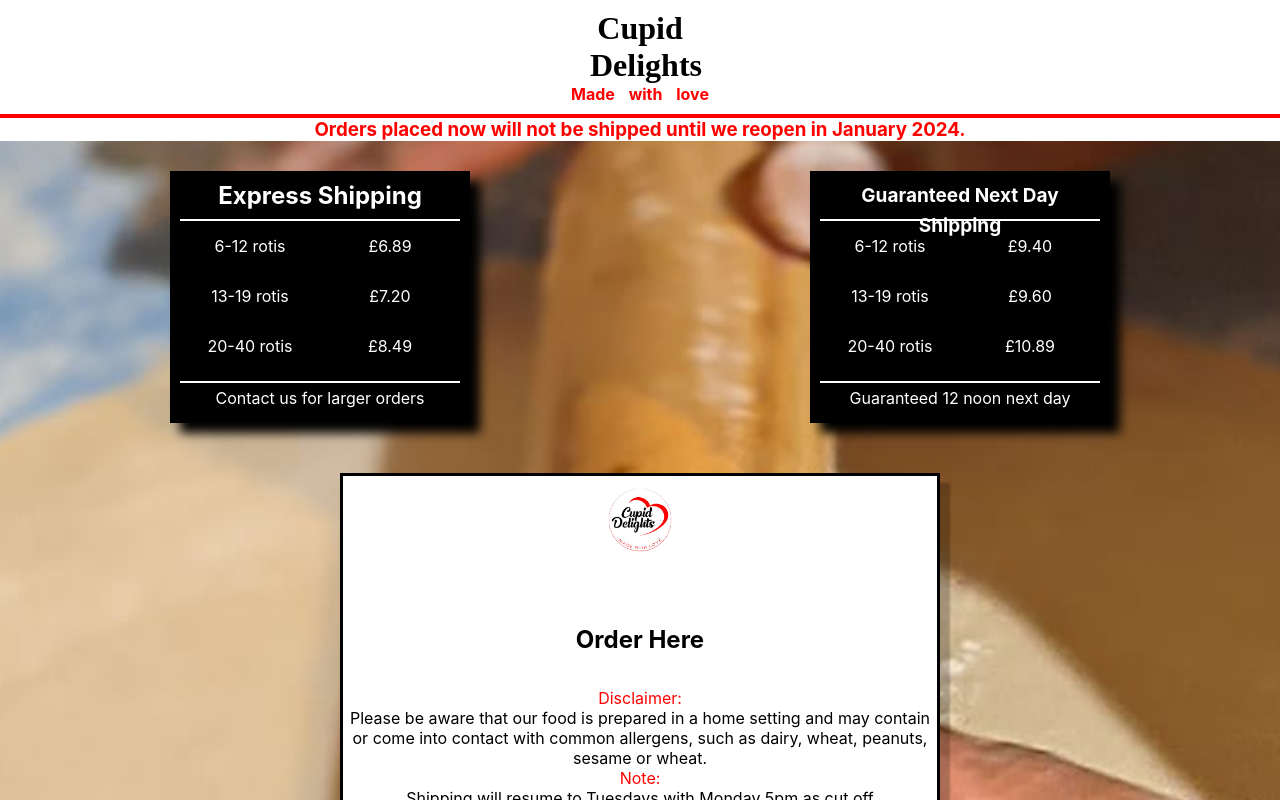
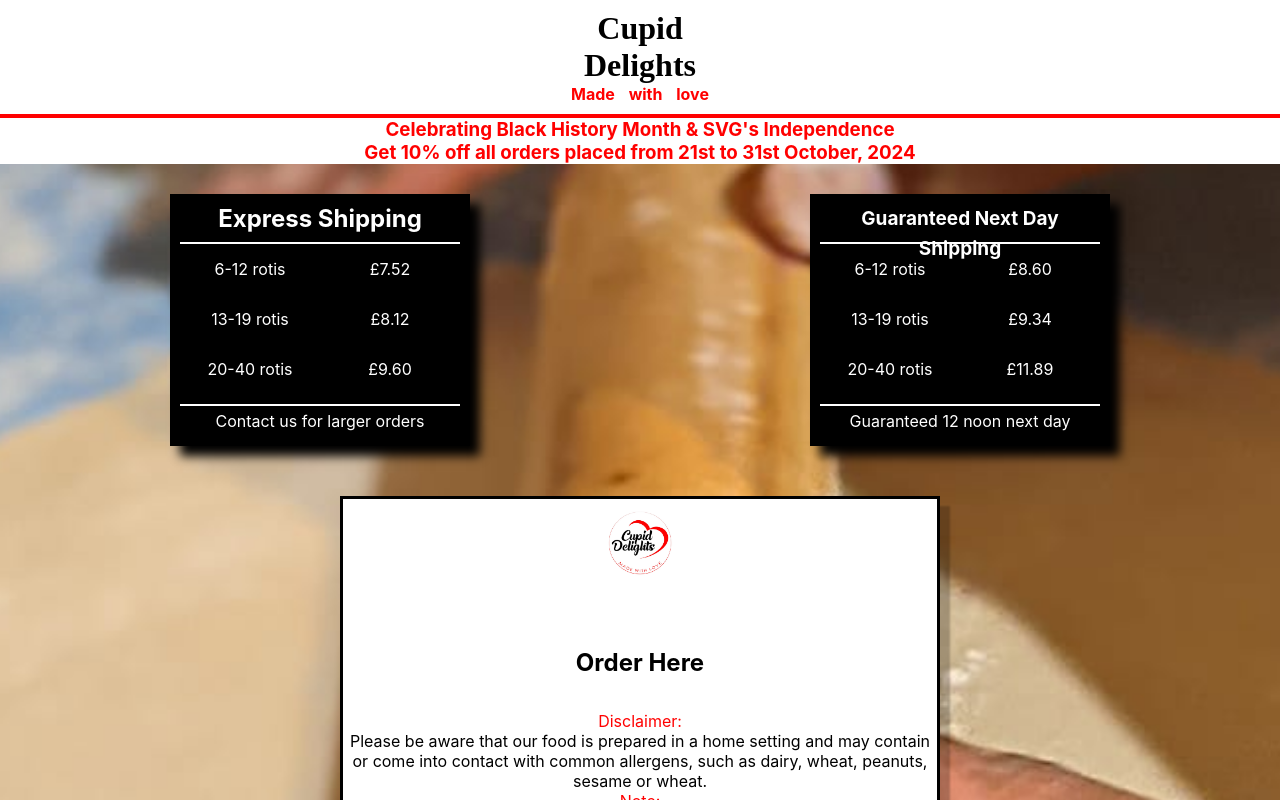
Before and after one commit to sammateo/cupid-delights, a Next.js app: page / in a window 1280 px wide. Shown: the top 800 px of the page. Built offline with nearby package versions, Linux system fonts and the light colour scheme.

Commit message:
modifications for october event

```diff
--- a/pages/api/hello.js
+++ /dev/null
@@ -1,5 +0,0 @@
-// Next.js API route support: https://nextjs.org/docs/api-routes/introduction
-
-export default (req, res) => {
-  res.status(200).json({ name: 'John Doe' })
-}
--- a/pages/index.js
+++ b/pages/index.js
@@ -6,6 +6,14 @@ import { init } from "emailjs-com";
 import ShippingInfo from "../src/ShippingInfo";
 import Content from "../src/Content";
 import Footer from "../src/Footer";
+import {
+	shipping1,
+	shipping2,
+	shipping3,
+	nextshipping1,
+	nextshipping2,
+	nextshipping3,
+} from "../src/ShippingInfo";
 init("user_I8maVpumJJ5NPgSnOdsDM");
 
 function Home() {
@@ -43,13 +51,13 @@ function Home() {
 	// const [total5, setTotal5] = useState(0);
 	// const [total6, setTotal6] = useState(0);
 
-	const [shipping1, setShipping1] = useState(6.89);
-	const [shipping2, setShipping2] = useState(7.2);
-	const [shipping3, setShipping3] = useState(8.49);
+	// const [shipping1, setShipping1] = useState(6.89);
+	// const [shipping2, setShipping2] = useState(7.2);
+	// const [shipping3, setShipping3] = useState(8.49);
 
-	const [nextshipping1, setNextShipping1] = useState(9.4);
-	const [nextshipping2, setNextShipping2] = useState(9.6);
-	const [nextshipping3, setNextShipping3] = useState(10.89);
+	// const [nextshipping1, setNextShipping1] = useState(9.4);
+	// const [nextshipping2, setNextShipping2] = useState(9.6);
+	// const [nextshipping3, setNextShipping3] = useState(10.89);
 
 	const [shipping, setShipping] = useState(0);
 
@@ -138,7 +146,13 @@ function Home() {
 				<h4>Made with love</h4>
 			</div>
 			<h3 className={styles.banner}>
-				Orders placed now will not be shipped until we reopen in January 2024.
+				<span>
+					Celebrating Black History Month & SVG's Independence
+				</span>
+				<span>
+					Get 10% off all orders placed from 21st to 31st October,
+					2024
+				</span>{" "}
 			</h3>
 
 			<ShippingInfo></ShippingInfo>
--- a/src/Content.js
+++ b/src/Content.js
@@ -77,10 +77,12 @@ export default function Content({
 			</div>
 			<h2>Order Here</h2>
 			<p className={styles.note}>
-				<span style={{ color: "red", display: "block" }}>Disclaimer:</span>
-				Please be aware that our food is prepared in a home setting and may
-				contain or come into contact with common allergens, such as dairy,
-				wheat, peanuts, sesame or wheat.
+				<span style={{ color: "red", display: "block" }}>
+					Disclaimer:
+				</span>
+				Please be aware that our food is prepared in a home setting and
+				may contain or come into contact with common allergens, such as
+				dairy, wheat, peanuts, sesame or wheat.
 			</p>
 			<p style={{ color: "red" }} className={styles.note}>
 				Note:{" "}
@@ -153,7 +155,10 @@ export default function Content({
 				// setNextDay={setNextDay}
 				setQuantity={setQuantity}
 			></Options>
-			<ShippingType changeShipType={changeShipType}></ShippingType>
+			<ShippingType
+				changeShipType={changeShipType}
+				nextDay={nextDay}
+			></ShippingType>
 			<div className={styles.cart}>
 				{total == 0 ? <h2>Cart Empty</h2> : <h2>Cart</h2>}
 				<Cartfield
--- a/src/ShippingInfo.js
+++ b/src/ShippingInfo.js
@@ -1,18 +1,28 @@
 import styles from "../styles/Shipping.module.css";
-import { useState } from "react";
+// import { useState } from "react";
+
+export const shipping1 = 7.52;
+export const shipping2 = 8.12;
+export const shipping3 = 9.6;
+
+//next day
+export const nextshipping1 = 8.6;
+export const nextshipping2 = 9.34;
+export const nextshipping3 = 11.89;
+
 export default function ShippingInfo() {
 	var formatter = new Intl.NumberFormat("en-IN", {
 		style: "currency",
 		currency: "GBP",
 	});
 
-	const [shipping1, setShipping1] = useState(6.89);
-	const [shipping2, setShipping2] = useState(7.2);
-	const [shipping3, setShipping3] = useState(8.49);
+	// const [shipping1, setShipping1] = useState(7.52);
+	// const [shipping2, setShipping2] = useState(8.12);
+	// const [shipping3, setShipping3] = useState(9.6);
 
-	const [nextshipping1, setNextShipping1] = useState(9.4);
-	const [nextshipping2, setNextShipping2] = useState(9.6);
-	const [nextshipping3, setNextShipping3] = useState(10.89);
+	// const [nextshipping1, setNextShipping1] = useState(8.6);
+	// const [nextshipping2, setNextShipping2] = useState(9.34);
+	// const [nextshipping3, setNextShipping3] = useState(11.89);
 
 	return (
 		<div className={styles.additionalInfo}>
--- a/src/ShippingType.js
+++ b/src/ShippingType.js
@@ -1,5 +1,5 @@
 import styles from "../styles/Shipping.module.css";
-export default function ShippingType({ changeShipType }) {
+export default function ShippingType({ changeShipType, nextDay }) {
 	return (
 		<div className={styles.nextDay}>
 			<label htmlFor="nextDay">Shipping Type</label>
@@ -9,6 +9,7 @@ export default function ShippingType({ changeShipType }) {
 					id="standard"
 					name="nextDay"
 					onChange={changeShipType}
+					checked={!nextDay}
 				></input>
 				<span>Express</span>
 			</p>
@@ -18,6 +19,7 @@ export default function ShippingType({ changeShipType }) {
 					id="nextDay"
 					name="nextDay"
 					onChange={changeShipType}
+					checked={nextDay}
 				></input>
 				<span>Guaranteed Next Day</span>
 			</p>
--- a/src/cartfield.js
+++ b/src/cartfield.js
@@ -1,5 +1,12 @@
 import styles from "../styles/cart.module.css";
-import { useState, usEffect } from "react";
+import {
+	shipping1,
+	shipping2,
+	shipping3,
+	nextshipping1,
+	nextshipping2,
+	nextshipping3,
+} from "./ShippingInfo";
 export default function Cartfield({
 	option1,
 	option2,
@@ -32,13 +39,13 @@ export default function Cartfield({
 		//maximumFractionDigits: 0, // (causes 2500.99 to be printed as $2,501)
 	});
 
-	const [shipping1, setShipping1] = useState(6.89);
-	const [shipping2, setShipping2] = useState(7.2);
-	const [shipping3, setShipping3] = useState(8.49);
+	// const [shipping1, setShipping1] = useState(6.89);
+	// const [shipping2, setShipping2] = useState(7.2);
+	// const [shipping3, setShipping3] = useState(8.49);
 
-	const [nextshipping1, setNextShipping1] = useState(9.4);
-	const [nextshipping2, setNextShipping2] = useState(9.6);
-	const [nextshipping3, setNextShipping3] = useState(10.89);
+	// const [nextshipping1, setNextShipping1] = useState(9.4);
+	// const [nextshipping2, setNextShipping2] = useState(9.6);
+	// const [nextshipping3, setNextShipping3] = useState(10.89);
 
 	return (
 		<div className={styles.container}>
--- a/src/confirm.js
+++ b/src/confirm.js
@@ -40,7 +40,7 @@ export default function Confirm({
 		currency: "GBP",
 	});
 	let shippingtype = nextDay ? "Guaranteed Next Day" : "Express";
-  // let discount = total * 0.9;
+	let discount = total * 0.9;
 	const quantityMultiplier = 6;
 
 	let body =
@@ -89,9 +89,9 @@ export default function Confirm({
 		// " |\n" +
 		"Cost: " +
 		formatter.format(total) +
-    // " |\n" +
-    // "Vincentian 10% Discounted Cost: " +
-    // formatter.format(discount) +
+		" |\n" +
+		"10% Discounted Applied: " +
+		formatter.format(discount) +
 		" |\n" +
 		"Quantity: " +
 		quantity +
@@ -100,7 +100,8 @@ export default function Confirm({
 		formatter.format(shipping) +
 		" |\n" +
 		"Total: " +
-    formatter.format(Number(total + shipping)) +
+		// formatter.format(Number(total + shipping)) +
+		formatter.format(Number(discount + shipping)) +
 		" |\n" +
 		"Shipping Type: " +
 		shippingtype;
--- a/styles/Home.module.css
+++ b/styles/Home.module.css
@@ -11,26 +11,29 @@
 }
 
 .title {
-	display: block;
+	display: flex;
+	flex-direction: column;
 	text-align: center;
 	background-color: rgb(255, 255, 255);
 	align-items: center;
 	justify-content: center;
 	padding: 10px;
 	border-bottom: 4px solid red;
-	/* padding:30px; */
+	/* padding: 30px; */
 }
 
 .title h1 {
 	display: block;
-	width: 100px;
+	width: 150px;
 	margin: auto;
 	font-family: Brush Script MT, Brush Script Std, cursive;
+	text-align: center;
 }
 
 .title h4 {
 	word-spacing: 10px;
 	color: red;
+	text-align: center;
 }
 
 .banner {
@@ -40,6 +43,8 @@
 	width: 100%;
 	text-align: center;
 	color: red;
+	display: flex;
+	flex-direction: column;
 }
 
 .content {
```
Lines whose indentation alone changed are shown as unchanged.
